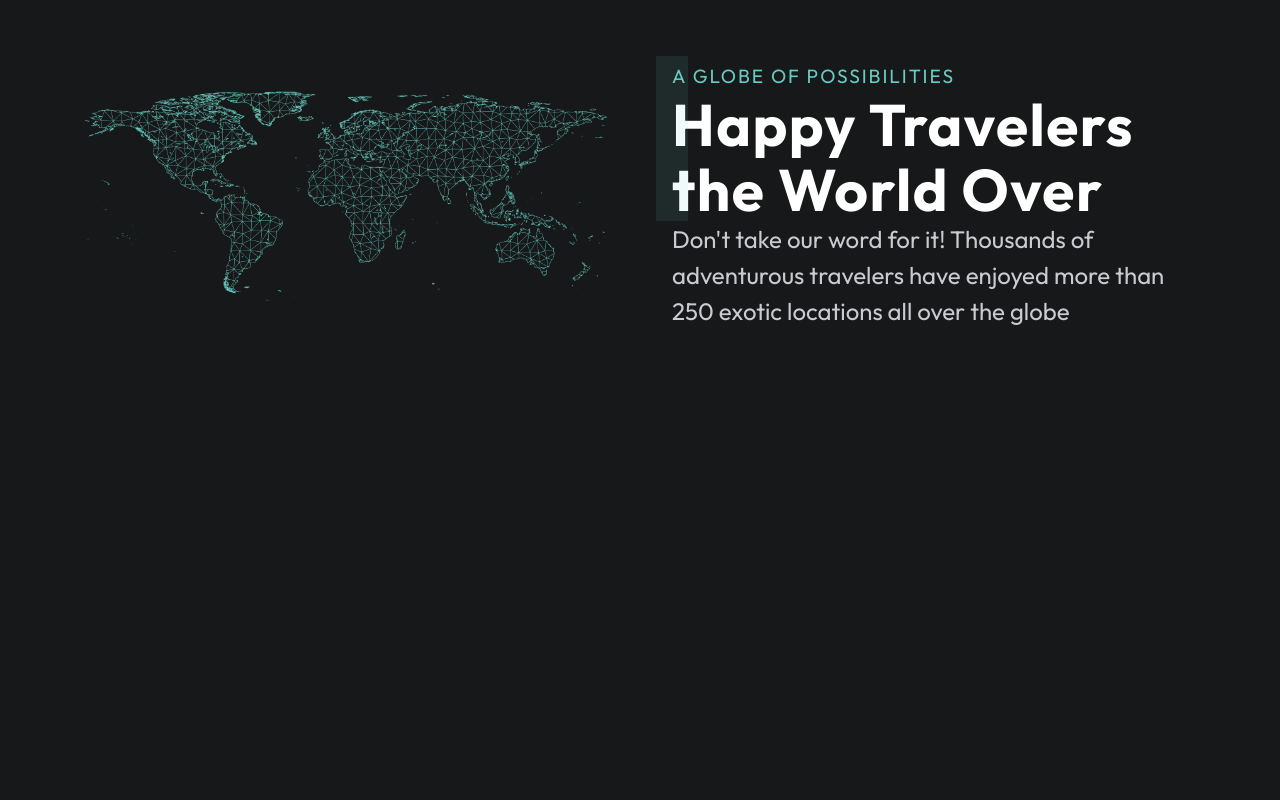
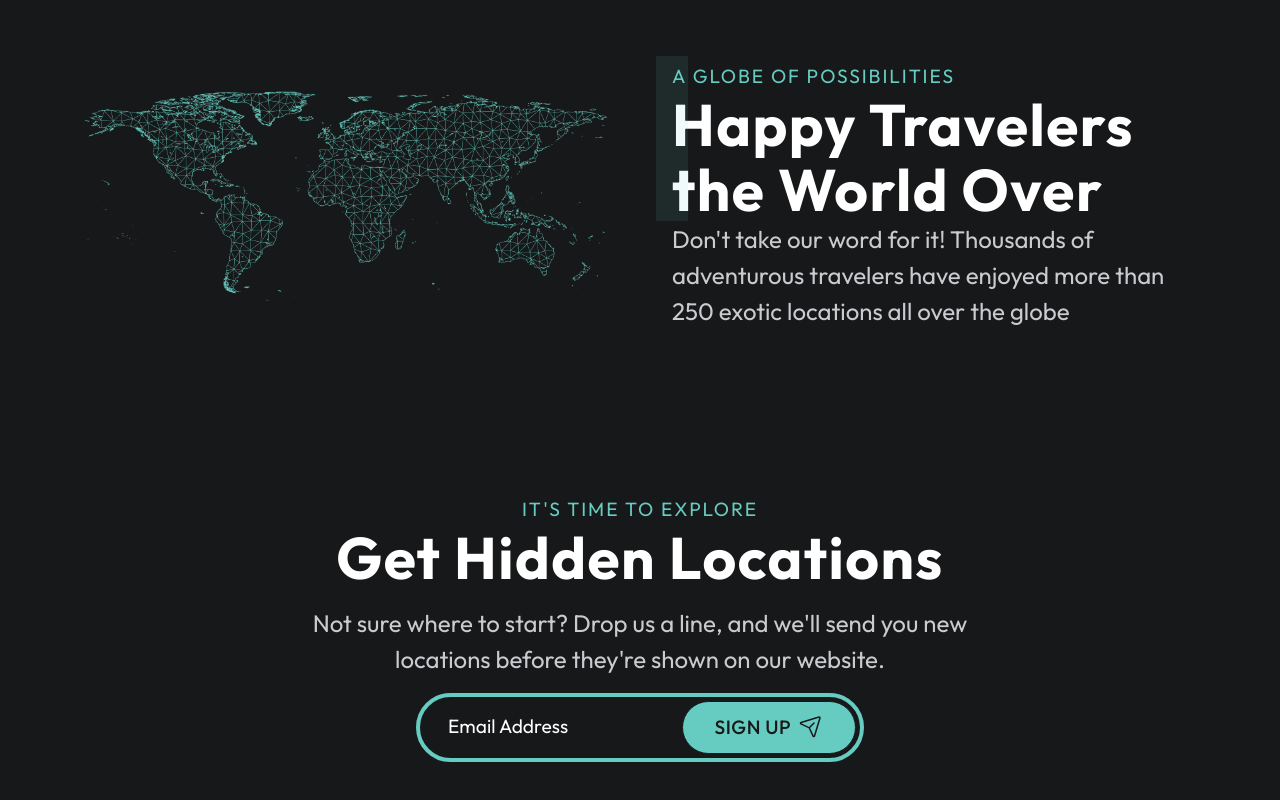
Before and after one commit to katerina-shche/parallax-landing-page, a website built with Vite: page index.html in a window 1280 px wide. Shown: the part 2098-2898 px from the top of the page. Before the commit the page ends 2491 px from the top, so only its background shows below. Built offline with nearby package versions, Linux system fonts and the light colour scheme.

Commit message:
form finished

```diff
--- a/index.html
+++ b/index.html
@@ -254,7 +254,36 @@
               than 250 exotic locations all over the globe</p>
           </div>
         </section>
-
+        <section aria-labelledby="cta" class="container grid gap-4
+          text-center max-w-prose">
+            <div>
+              <small class="tracking-widest text-accent uppercase">
+                It's Time to Explore</small>
+              <h2 id="cta" class="text-3xl font-bold tracking-wide">
+                Get Hidden Locations</h2>
+            </div>
+            <p class="text-muted max-w-2xl mx-auto">
+              Not sure where to start? Drop us a line, and we'll send you new locations before they're
+            shown on our website.</p>
+            <form id="contact-form" class="border-4 border-accent
+              rounded-full p-1 flex items-center justify-between max-w-md
+              mx-auto">
+              <input type="email" id="email" required placeholder="Email Address"
+              class="p-2 mx-4 bg-transparent w-full text-sm flex-1 border-b-2
+              border-transparent rounded-none caret-accent
+              placeholder:text-white focus:placeholder:text-muted
+              focus:outline-none focus:border-accent">
+              <label for="email" class="sr-only">Enter your email address</label>
+              <button id="contact-btn"
+                class="bg-accent text-bkg font-medium text-sm py-3 px-4 sm:px-8
+                rounded-full border border-bkg focus:outline-none
+                focus-visible:ring-4 ring-accent ring-offset-bkg
+                ring-offset-2 hover:bg-accent/90 flex space-x-2 shrink-0">
+                <span class="uppercase tracking-wide">Sign Up</span>
+                <svg xmlns="http://www.w3.org/2000/svg" width="24" height="24" fill="currentColor" class="pointer-events-none" viewBox="0 0 256 256"><path d="M227.32,28.68a16,16,0,0,0-15.66-4.08l-.15,0L19.57,82.84a16,16,0,0,0-2.42,29.84l85.62,40.55,40.55,85.62A15.86,15.86,0,0,0,157.74,248q.69,0,1.38-.06a15.88,15.88,0,0,0,14-11.51l58.2-191.94c0-.05,0-.1,0-.15A16,16,0,0,0,227.32,28.68ZM157.83,231.85l-.05.14L118.42,148.9l47.24-47.25a8,8,0,0,0-11.31-11.31L107.1,137.58,24,98.22l.14,0L216,40Z"></path></svg>
+              </button>
+            </form>
+        </section>
       </main>
     </div>
     <script type="module" src="/main.js"></script>
```
